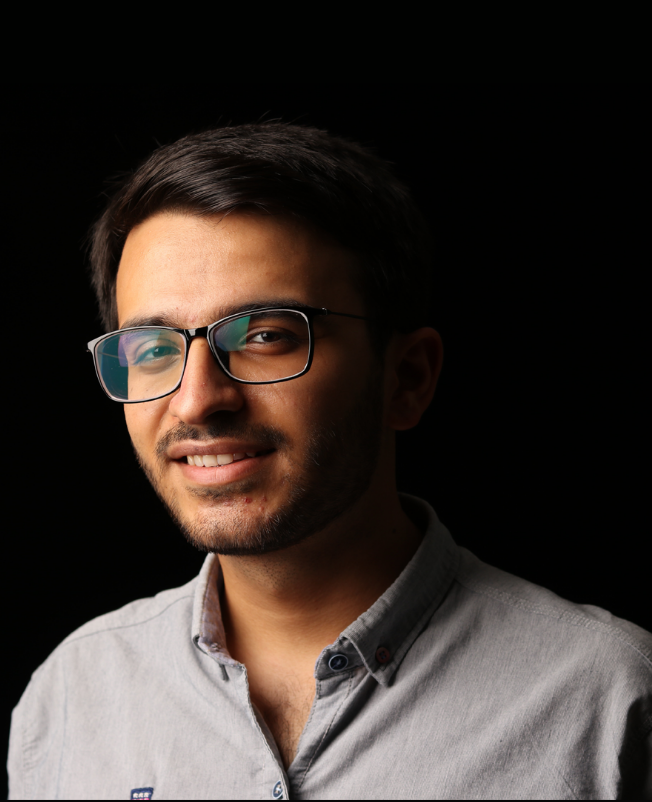
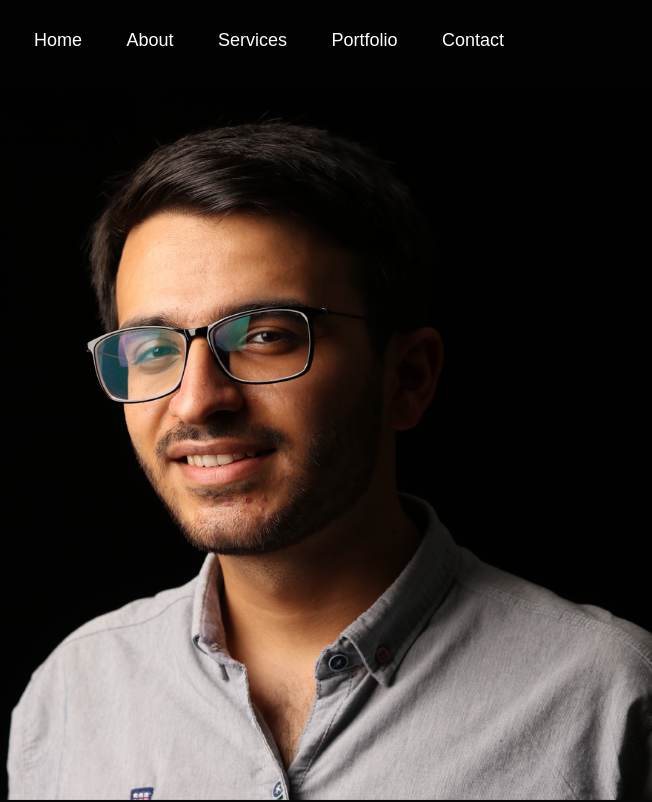
Before and after one commit to Meenal-oak/Meenal-oak.github.io, a plain HTML site: page index.html in a window 1280 px wide. Shown: the top 802 px of the page, 628-1280 px from the left. Drawn offline with Linux system fonts and the light colour scheme.

Commit message:
Update index.html

```diff
--- a/index.html
+++ b/index.html
@@ -14,11 +14,11 @@
         <nav>
           <img src="images/logo.png" class="logo">
           <ul>
-            <!--<li><a href="#">Home</a></li>
+            <li><a href="#">Home</a></li>
             <li><a href="#">About</a></li>
             <li><a href="#">Services</a></li>
             <li><a href="#">Portfolio</a></li>
-            <li><a href="#">Contact</a></li> -->
+            <li><a href="#">Contact</a></li>
           </ul>
         </nav>
         <div class="header-text">
```
